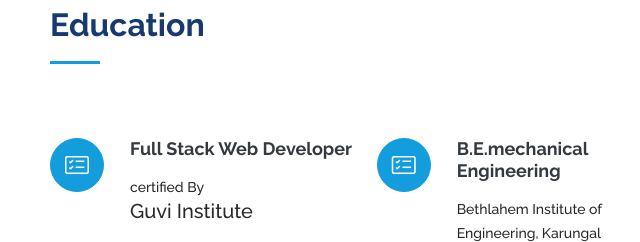
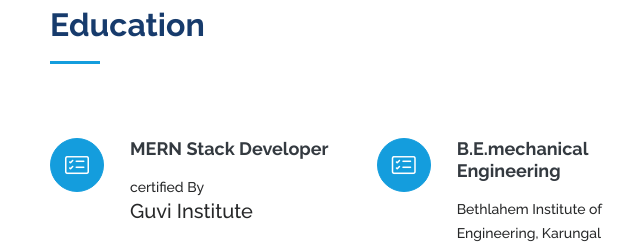
Before and after one commit to VishwajithKR/Resume-2, a plain HTML site: page index.html in a window 1280 px wide. Shown: the part 2840-3082 px from the top of the page, 278-918 px from the left. Drawn offline with nearby package versions, Linux system fonts and the light colour scheme.

Commit message:
finished

```diff
--- a/index.html
+++ b/index.html
@@ -325,7 +325,7 @@
 
           <div class="col-lg-4 col-md-6 icon-box" data-aos="fade-up" data-aos-delay="100">
             <div class="icon"><i class="bi bi-card-checklist"></i></div>
-            <h4 class="title"><a >Full Stack Web Developer</a></h4>
+            <h4 class="title"><a >MERN Stack Developer</a></h4>
             <h6 class="description">certified By
               <span><h5>Guvi Institute</h5></span>
                <span></span> </h6>
```
